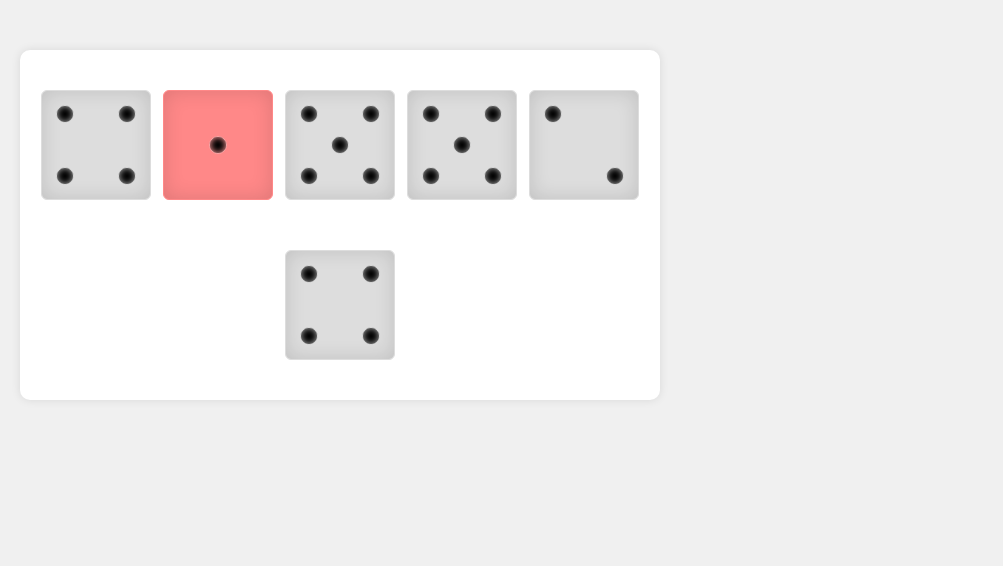
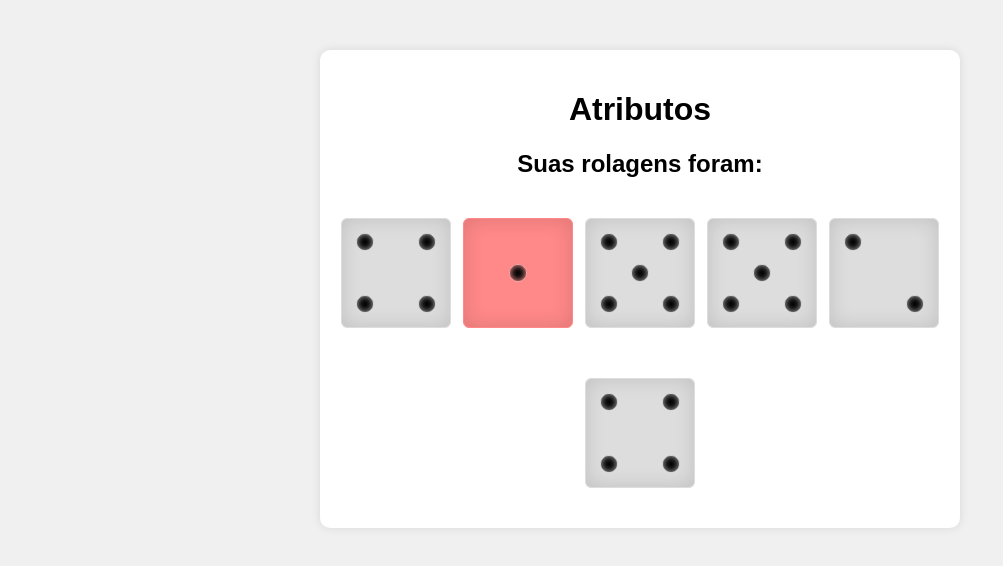
Before and after one commit to bluejynz/ready-fight-game, a plain HTML site: page CharCreation/DiceAttributes/attributes.html in a window 1280 px wide. Both pictures are taken after a click on the button "Roll dice". Shown: the whole page, without its empty margins (0-1003 px from the left). Drawn offline with Linux system fonts and the light colour scheme.

Commit message:
▶️  attribute allocation

```diff
--- a/CharCreation/DiceAttributes/attributes.css
+++ b/CharCreation/DiceAttributes/attributes.css
@@ -3,6 +3,8 @@
     background-color: #f0f0f0;
     margin: 0;
     padding: 0;
+    display: flex;
+    justify-content: center;
 }
 
 .main-container {
--- a/CharCreation/DiceAttributes/attributes.html
+++ b/CharCreation/DiceAttributes/attributes.html
@@ -8,11 +8,13 @@
     </head>
     <body>
         <div class="main-container">
+            <h1>Atributos</h1>
             <button id="roll-dice" onclick="roll(this)">Roll dice</button>
             <div id="dice-container">
             </div>
         </div>
 
+        <script src="../char-module.js"></script>
         <script src="./attributes.js"></script>
     </body>
 </html>
--- a/CharCreation/DiceAttributes/attributes.js
+++ b/CharCreation/DiceAttributes/attributes.js
@@ -94,8 +94,31 @@
 function roll(btn) {
     btn.remove();
     let rngRolls = rollDice(6, 6);
-    console.log("DiceRoll", rngRolls);
     createDiceElements(rngRolls);
+}
+
+function createDiceElements(rngRolls) {
+    let diceContainer = document.getElementById("dice-container");
+    let h2Info = document.createElement("h2");
+    h2Info.textContent = "Suas rolagens foram:";
+    diceContainer.before(h2Info);
+    let minorIndex = getIndexOfMinorValue(rngRolls);
+    rngRolls.forEach(r => {
+        diceContainer.innerHTML += dice[r];
+    });
+    let minorDieElement = diceContainer.children[minorIndex];
+    minorDieElement.classList.add("minor-die");
+    createAttributesAllocationElements();
+}
+
+function createAttributesAllocationElements() {
+    // TODO:
+    // criar mais um main-container no html escondido
+    // ao chamar essa função mostrar o container
+    // colocar todos os atributos
+    // ao lado um select com os valores rolados pelos dados
+    // quando selecionar um, esse mesmo não pode ser selecionado em outro
+    // fazer os atributos baseados em d&d 5e
 }
 
 function rollDice(size, qty) {
@@ -104,17 +127,6 @@
         rngRolls.push(randomIntFromInterval(1, size));
     }
     return rngRolls;
-}
-
-function createDiceElements(rngRolls) {
-    let diceContainer = document.getElementById("dice-container");
-    let minorIndex = getIndexOfMinorValue(rngRolls);
-    rngRolls.forEach(r => {
-        diceContainer.innerHTML += dice[r];
-    });
-    let minorDieElement = diceContainer.children[minorIndex];
-    minorDieElement.classList.add("minor-die");
-    console.log("Minor die element", minorDieElement);
 }
 
 function getIndexOfMinorValue(arr) {
@@ -138,6 +150,3 @@
 function randomIntFromInterval(min, max) {
     return Math.floor(Math.random() * (max - min + 1) + min);
 }
-
-// criados cada um usando rng de 1 a 6
-// o valor menor será desativado e inutilizado (minor-dice)
--- a/CharCreation/char-creation.js
+++ b/CharCreation/char-creation.js
@@ -19,7 +19,8 @@
     };
 
     saveCharacter(newCharacter);
-    alert('Lutador criado');
+    alert('Informações salvas. Agora vamos distribuir os pontos aos atributos.');
+    window.location.href = 'diceattributes/attributes.html';
 }
 
 // Função para voltar para a página inicial
```
